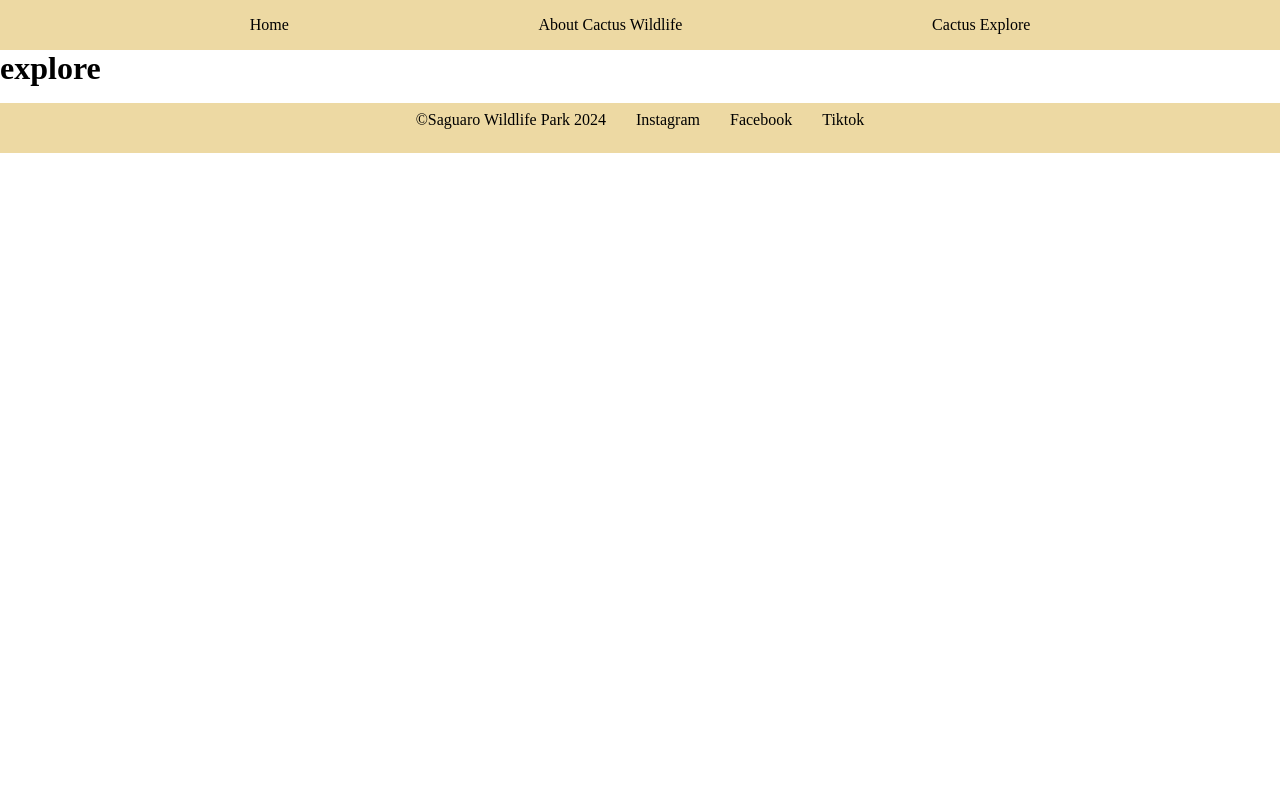
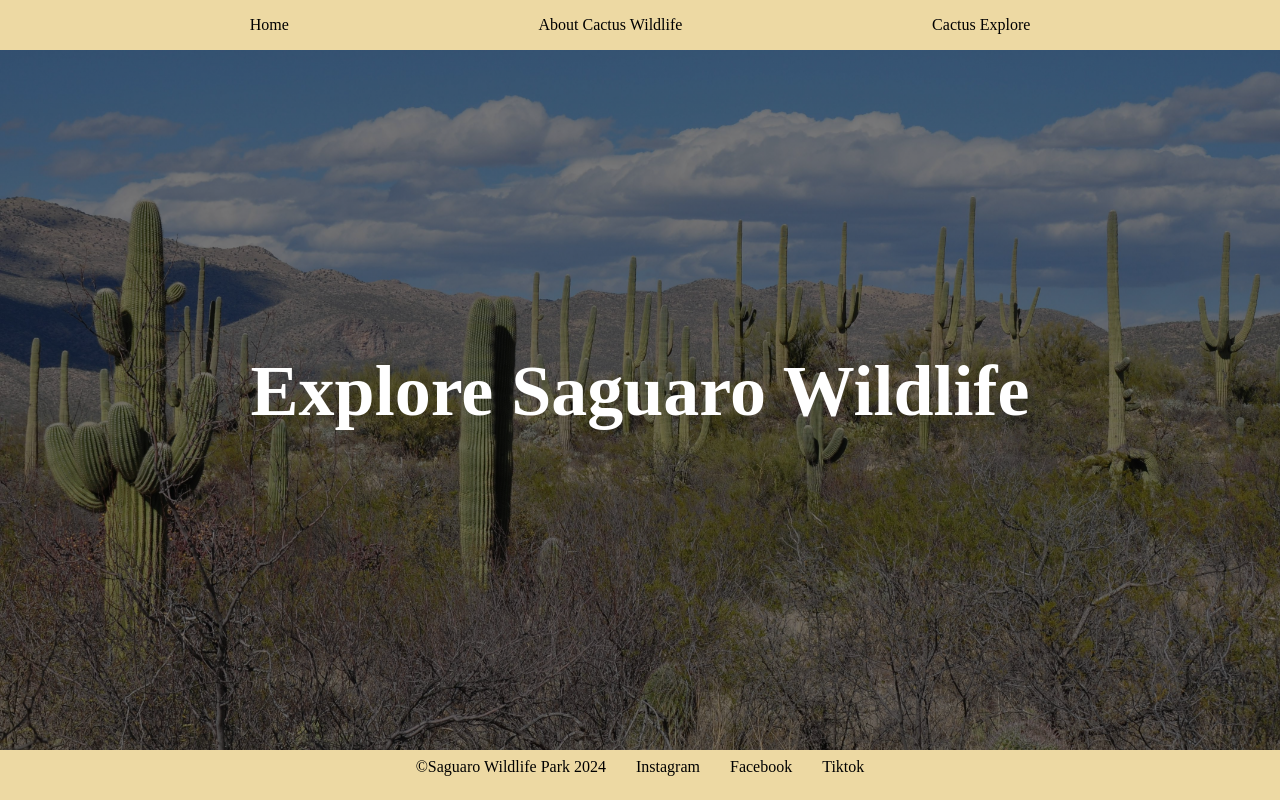
Before and after one commit to wkosso/N317-Spikey-Cactus, a Next.js app: page /explore in a window 1280 px wide. Built offline with nearby package versions, Linux system fonts and the light colour scheme.

Commit message:
made the explore banner with images

```diff
--- a/src/app/explore/explore.module.css
+++ b/src/app/explore/explore.module.css
@@ -0,0 +1,16 @@
+.exploreBanner {
+    width: 100%;
+    height: 700px;
+    background: linear-gradient(rgba(0, 0, 0, 0.5), rgba(0, 0, 0, 0.5)),
+                url('../images/cactus-valley.jpg');
+    background-position: center;
+    background-repeat: no-repeat;
+    background-size: cover;
+}
+
+.exploreBannerTitle{
+    text-align: center;
+    padding-top: 300px;
+    font-size: 72px;
+    color: white;
+}
--- a/src/app/explore/page.js
+++ b/src/app/explore/page.js
@@ -1,9 +1,11 @@
 "use client";
-
+import PageStyles from "./explore.module.css";
 export default function NewDocs() {
     return (
         <main>
-            <h1>explore</h1>
+               <div className={PageStyles.exploreBanner}>
+                <h1 className={PageStyles.exploreBannerTitle}>Explore Saguaro Wildlife </h1>
+            </div>
         </main>
     );
 }
```
